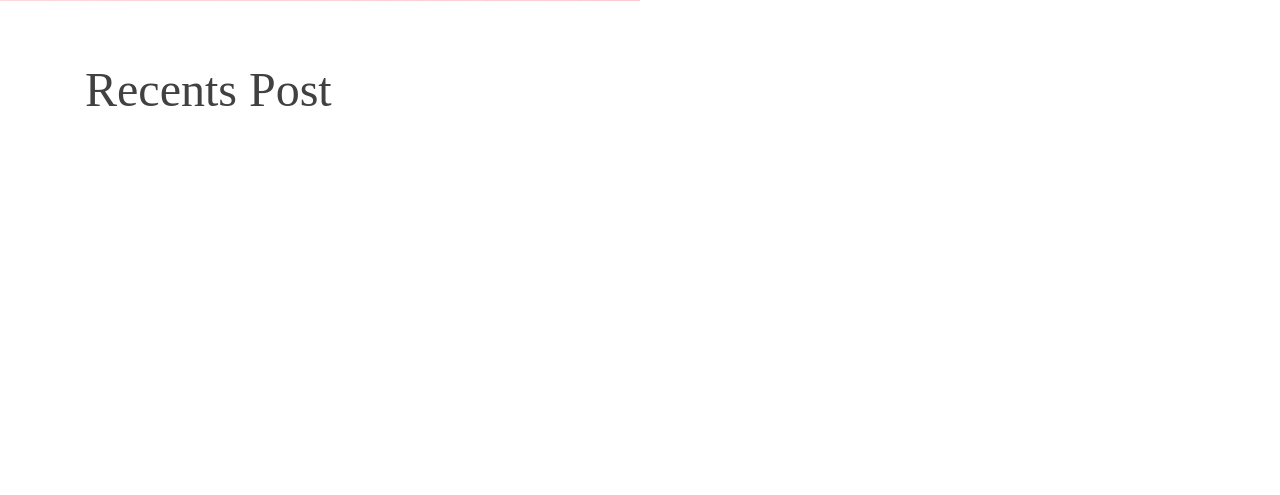
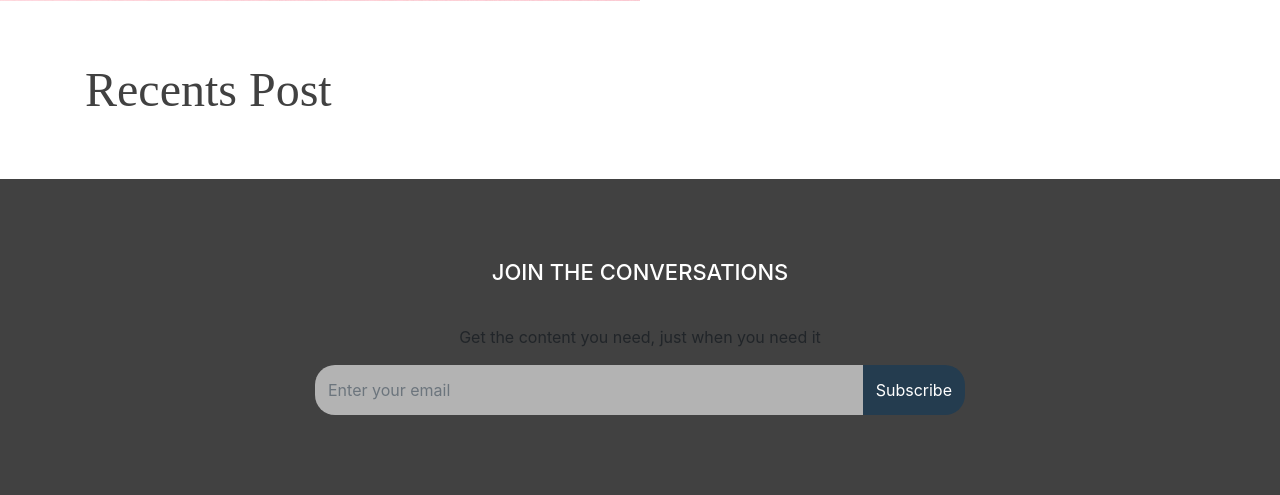
Before and after one commit to juliamwangi123/personal_blog, a Flask app: page / in a window 1280 px wide. Shown: the part 849-1344 px from the top of the page. Before the commit the page ends 955 px from the top, so only its background shows below. Run offline with Flask 2, Linux system fonts and the light colour scheme; data that the repository does not hold is empty; some libraries are stand-ins or nearby versions; some web fonts are replaced.

Commit message:
st:add subscription section

```diff
--- a/app/static/css/style.css
+++ b/app/static/css/style.css
@@ -307,6 +307,8 @@ footer{
 }
 .blogCard2{
     margin-left: 30px;
+    height: 100%;
+
 }
 
 
@@ -324,3 +326,38 @@ footer{
 .blogdetails small{
     color: rgba(65, 65, 65,.6);
 }
+
+hr{
+    /* width:500%; */
+    margin:0 auto;
+}
+.home-newsletter {
+    padding: 80px 0;
+    background: #414141;
+    }
+
+    .home-newsletter .single {
+    max-width: 650px;
+    margin: 0 auto;
+    text-align: center;
+    position: relative;
+    z-index: 2; }
+    .home-newsletter .single h2 {
+    font-size: 22px;
+    color: white;
+    text-transform: uppercase;
+    margin-bottom: 40px; }
+    .home-newsletter .single .form-control {
+    height: 50px;
+    background: rgba(255, 255, 255, 0.6);
+    border-color: transparent;
+    border-radius: 20px 0 0 20px; }
+    .home-newsletter .single .form-control:focus {
+    box-shadow: none;
+    border-color: #243c4f; }
+    .home-newsletter .single .btn {
+    min-height: 50px;
+    border-radius: 0 20px 20px 0;
+    background: #243c4f;
+    color: #fff;
+    }
--- a/app/templates/index.html
+++ b/app/templates/index.html
@@ -49,6 +49,8 @@
                             <p>{{blog.sub_title}}</p>
 
                         </div>
+                        <hr>
+                        <small>0 comments</small>
 
 
                         </div>
@@ -61,6 +63,22 @@
 
 </div>
 
-
-
+<section class="home-newsletter">
+    <div class="container">
+    <div class="row">
+    <div class="col-sm-12">
+        <div class="single">
+            <h2>Join the Conversations</h2>
+            <p>Get the content you need, just when you need it</p>
+        <div class="input-group">
+             <input type="email" class="form-control" placeholder="Enter your email">
+             <span class="input-group-btn">
+             <button class="btn btn-theme" type="submit">Subscribe</button>
+             </span>
+              </div>
+        </div>
+    </div>
+    </div>
+    </div>
+    </section>
 {%endblock%}
```
Also changed, not shown: app/app.db.
